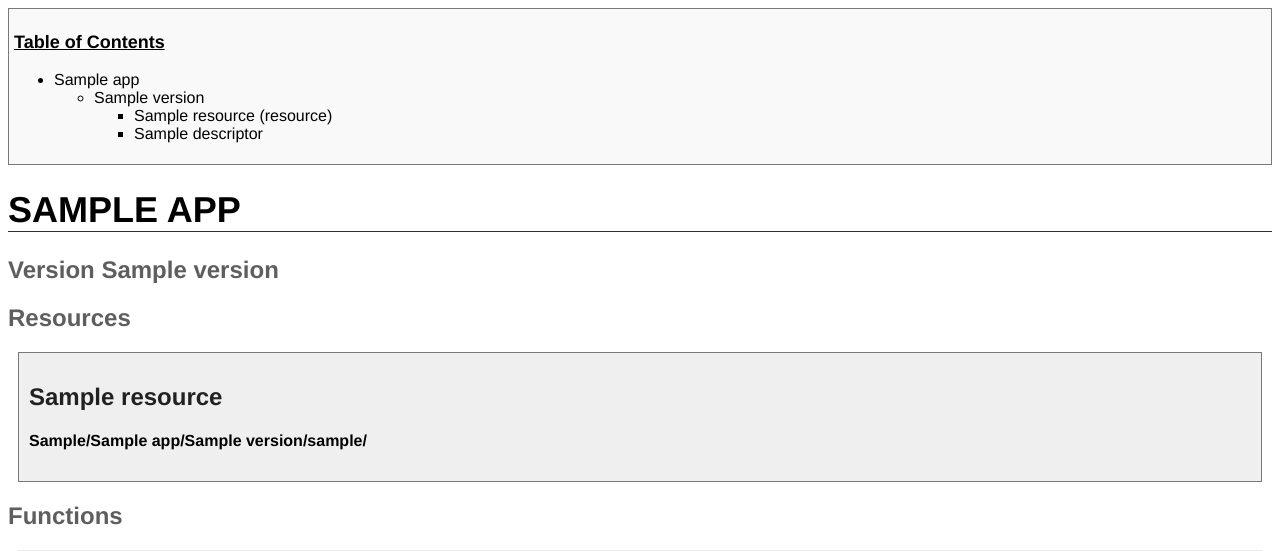
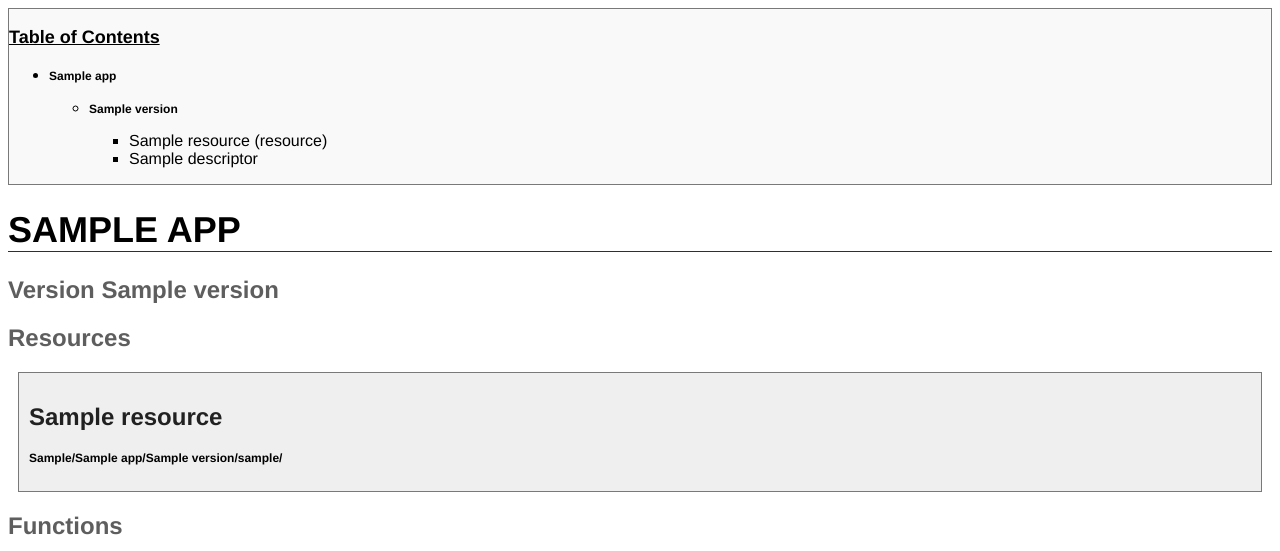
Before and after one commit to Axilent/sharrock, a Django app: template sharrock/templates/sharrock/directory.html in a window 1280 px wide. Shown: the top 551 px of the page. Run offline with Django 3.2, Linux system fonts and the light colour scheme; the template is opened without the code that fills it: most values are stand-ins (such as "Sample title", 1, 10 or a date in 2020).

Commit message:
more style changes

```diff
--- a/sharrock/templates/sharrock/directory.html
+++ b/sharrock/templates/sharrock/directory.html
@@ -9,11 +9,11 @@
 			<ul>
 				{% for app,versions in descriptors.items %}
 				<li>
-					{{ app }}
+					<h4>{{ app }}</h4>
 					<ul>
 						{% for version,services in versions.items %}
 						<li>
-							{{ version }}
+							<h4>{{ version }}</h4>
 							<ul>
 								{% if services.resources %}
 								{% for resource in services.resources %}
--- a/sharrock/templates/sharrock/style.html
+++ b/sharrock/templates/sharrock/style.html
@@ -19,6 +19,11 @@ h2 {
 h3 {
 	font-size: 18px;
 	text-decoration: underline;
+}
+
+h4 {
+	font-size:12px;
+	font-weight:bold;
 }
 
 div.descriptor {
@@ -74,9 +79,9 @@ div.resource h3 {
 }
 
 div.toc {
-	font-size:12 px;
+	font-size:11 px;
 	background-color: #f9f9f9;
 	border: 1px solid #797979;
-	padding: 5px;
+	padding: 10 px;
 }
 </style>
```
